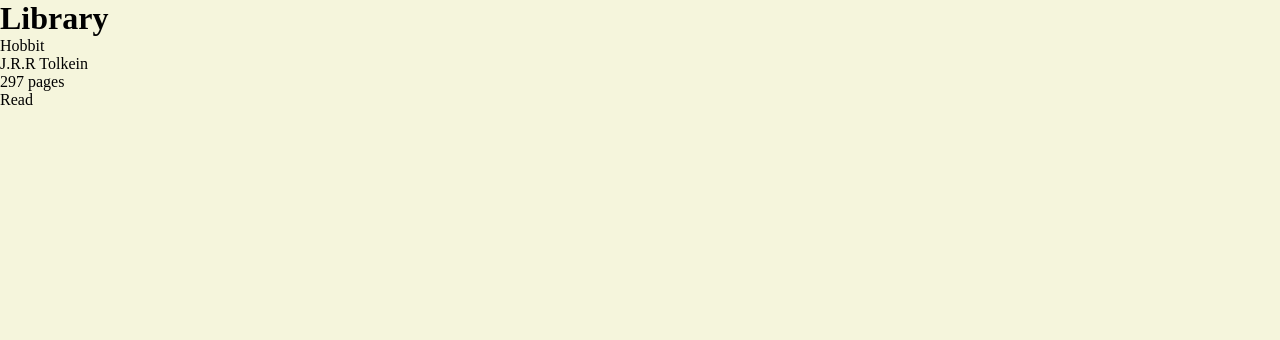
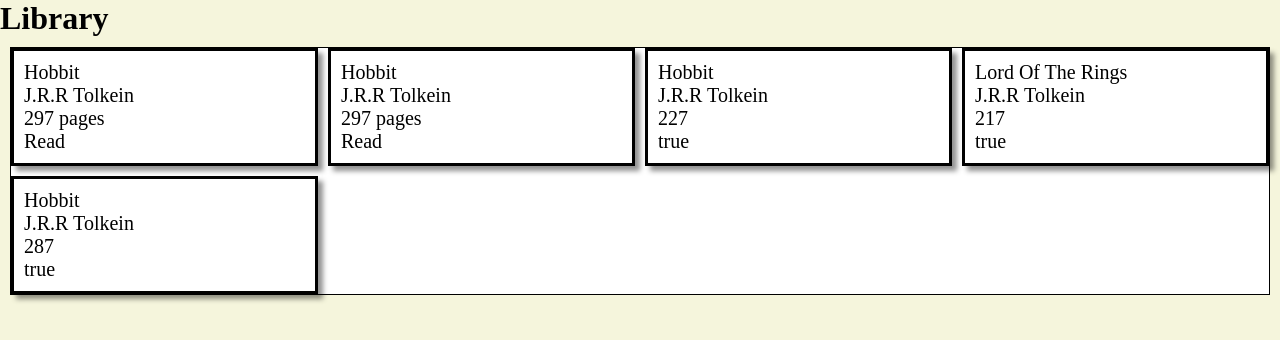
Before and after one commit to mustafa-bhatti/Library, a plain HTML site: page index.html in a window 1280 px wide. Drawn offline with Linux system fonts and the light colour scheme.

Commit message:
loops through the array and displays the books on a grid div

```diff
--- a/index.html
+++ b/index.html
@@ -15,7 +15,16 @@
             <p>297 pages</p>
             <p>Read</p>
         </div>
+        <div class="book-card">
+            <p>Hobbit</p>
+            <p>J.R.R Tolkein</p>
+            <p>297 pages</p>
+            <p>Read</p>
+        </div>
+
+        </div>
     </div>
+
     <script src="script.js"></script>
 </body>
 </html>
--- a/script.js
+++ b/script.js
@@ -17,14 +17,33 @@ function addBookToLibrary(name,author,pages,read){
     const newBook = new book(name,author,pages,read)
     myLibray.push(newBook)
 }
-addBookToLibrary("Hobbit", "J.R.R Tolkein", 287, "true")
-addBookToLibrary("Hobbit", "J.R.R Tolkein", 287, "true")
-addBookToLibrary("Hobbit", "J.R.R Tolkein", 287, "true")
+addBookToLibrary("Hobbit", "J.R.R Tolkein", 227, "true");
+addBookToLibrary("Lord Of The Rings", "J.R.R Tolkein", 217, "true");
+addBookToLibrary("Hobbit", "J.R.R Tolkein", 287, "true");
 
+const booksContainer = document.querySelector(".books-container");
+console.log(booksContainer)
 function displayBooks(){
     for (let i=0; i<myLibray.length;i++){
+        const bookCard = document.createElement('div');
+        bookCard.className = "book-card";
 
+        for (item in myLibray[i]){
+            if (item != "id"){
+                let value = myLibray[i][item];
+                const element = document.createElement("p");
+                element.textContent = value;
+                bookCard.appendChild(element);
+            }
+        }
+        booksContainer.appendChild(bookCard);
     }
 }
+displayBooks();
+for (item in myLibray[1]){
+    if (item != "id"){
 
+        console.log(myLibray[1][item]);
+    }
+}
 console.log(myLibray)
--- a/styles.css
+++ b/styles.css
@@ -6,3 +6,18 @@
 body{
     background-color: beige;
 }
+
+.books-container{
+    display: grid;
+    margin: 10px;
+    grid-template-columns: repeat(auto-fit, minmax(300px,1fr));
+    background-color: white;
+    gap: 10px;
+    border: 1px solid black;
+}
+.book-card{
+    padding: 10px;
+    border: 3px solid black;
+    box-shadow: 5px 5px 5px rgba(0, 0, 0, 0.432);
+    font-size: 20px;
+}
```
